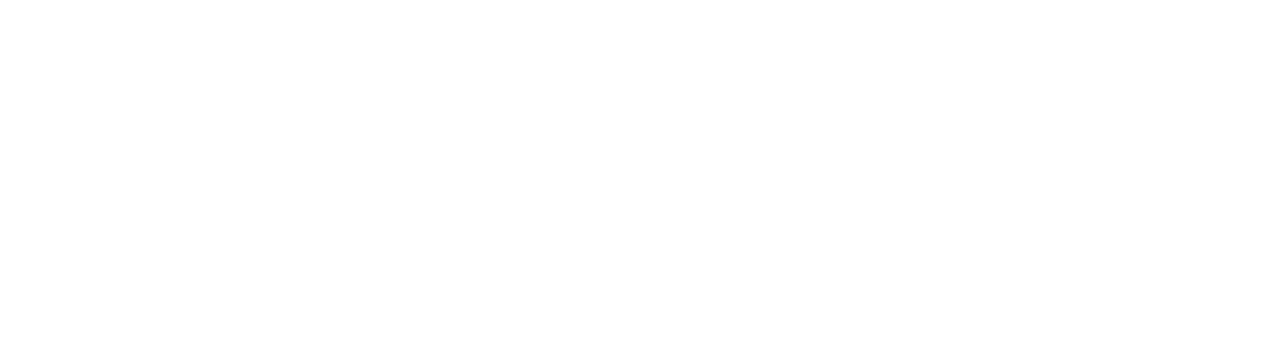
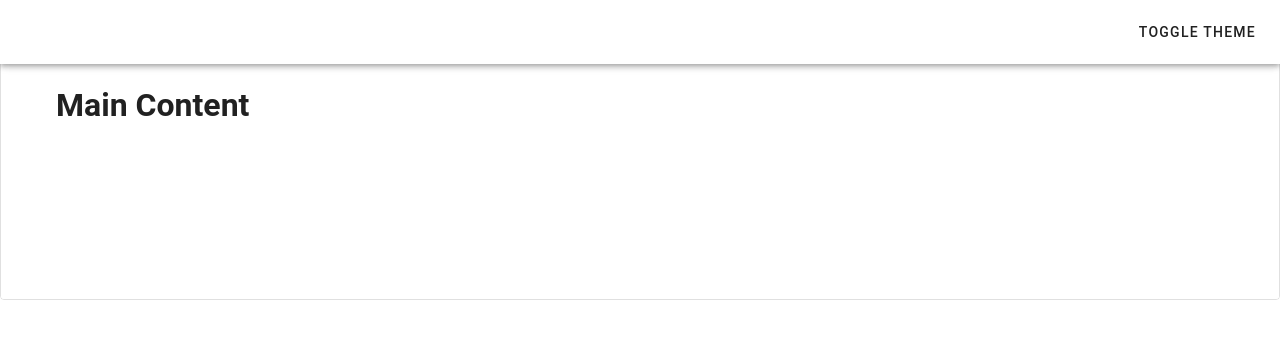
Before and after one commit to earante/shirlix, a Vue app: page / in a window 1280 px wide. Shown: the top 338 px of the page. Built offline with nearby package versions, Linux system fonts and the light colour scheme.

Commit message:
feat: added login page

```diff
--- a/src/App.vue
+++ b/src/App.vue
@@ -1,5 +1,7 @@
-<script setup></script>
+<script setup>
+import { RouterView } from 'vue-router'
+</script>
 
 <template>
-  <div></div>
+  <RouterView />
 </template>
--- a/src/main.js
+++ b/src/main.js
@@ -7,6 +7,7 @@ import 'vuetify/styles'
 import { createVuetify } from 'vuetify'
 import * as components from 'vuetify/components'
 import * as directives from 'vuetify/directives'
+import router from './router'
 
 //Components
 import App from './App.vue'
@@ -20,5 +21,6 @@ const app = createApp(App)
 
 app.use(createPinia())
 app.use(vuetify)
+app.use(router)
 
 app.mount('#app')
--- /dev/null
+++ b/src/router/index.js
@@ -0,0 +1,15 @@
+import { createRouter, createWebHashHistory } from 'vue-router'
+import LoginView from '../../views/LoginView.vue'
+
+const router = createRouter({
+  history: createWebHashHistory(import.meta.env.BASE_URL),
+  routes: [
+    {
+      path: '/',
+      name: 'login',
+      component: LoginView,
+    },
+  ],
+})
+
+export default router
--- /dev/null
+++ b/views/LoginView.vue
@@ -0,0 +1,32 @@
+<script setup>
+import { ref } from 'vue'
+
+const theme = ref('light')
+
+function onClick() {
+  theme.value = theme.value === 'light' ? 'dark' : 'light'
+}
+</script>
+
+<template>
+  <v-responsive class="border rounded" max-height="300">
+    <v-app :theme="theme">
+      <v-app-bar class="px-3">
+        <v-spacer></v-spacer>
+
+        <v-btn
+          :prepend-icon="theme === 'light' ? 'mdi-weather-sunny' : 'mdi-weather-night'"
+          text="Toggle Theme"
+          slim
+          @click="onClick"
+        ></v-btn>
+      </v-app-bar>
+
+      <v-main>
+        <v-container>
+          <h1>Main Content</h1>
+        </v-container>
+      </v-main>
+    </v-app>
+  </v-responsive>
+</template>
```
